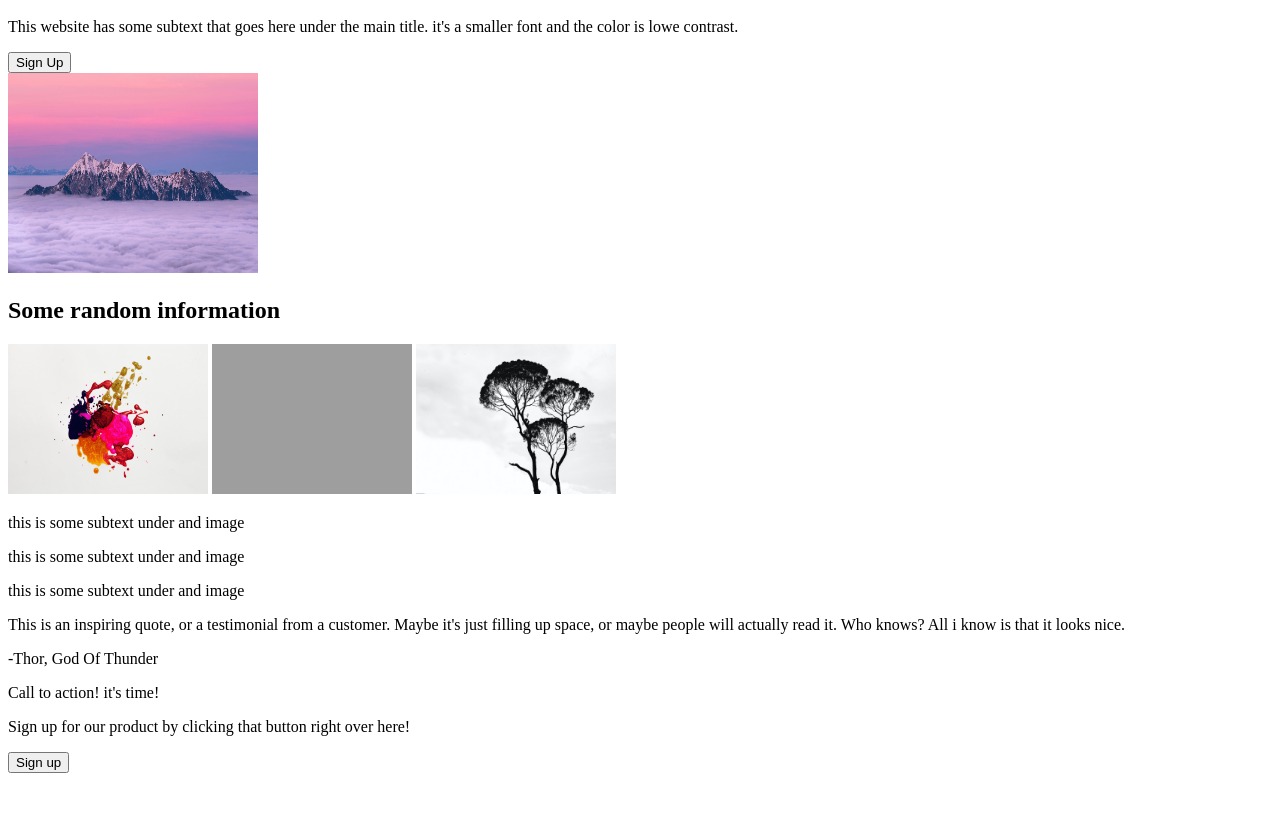
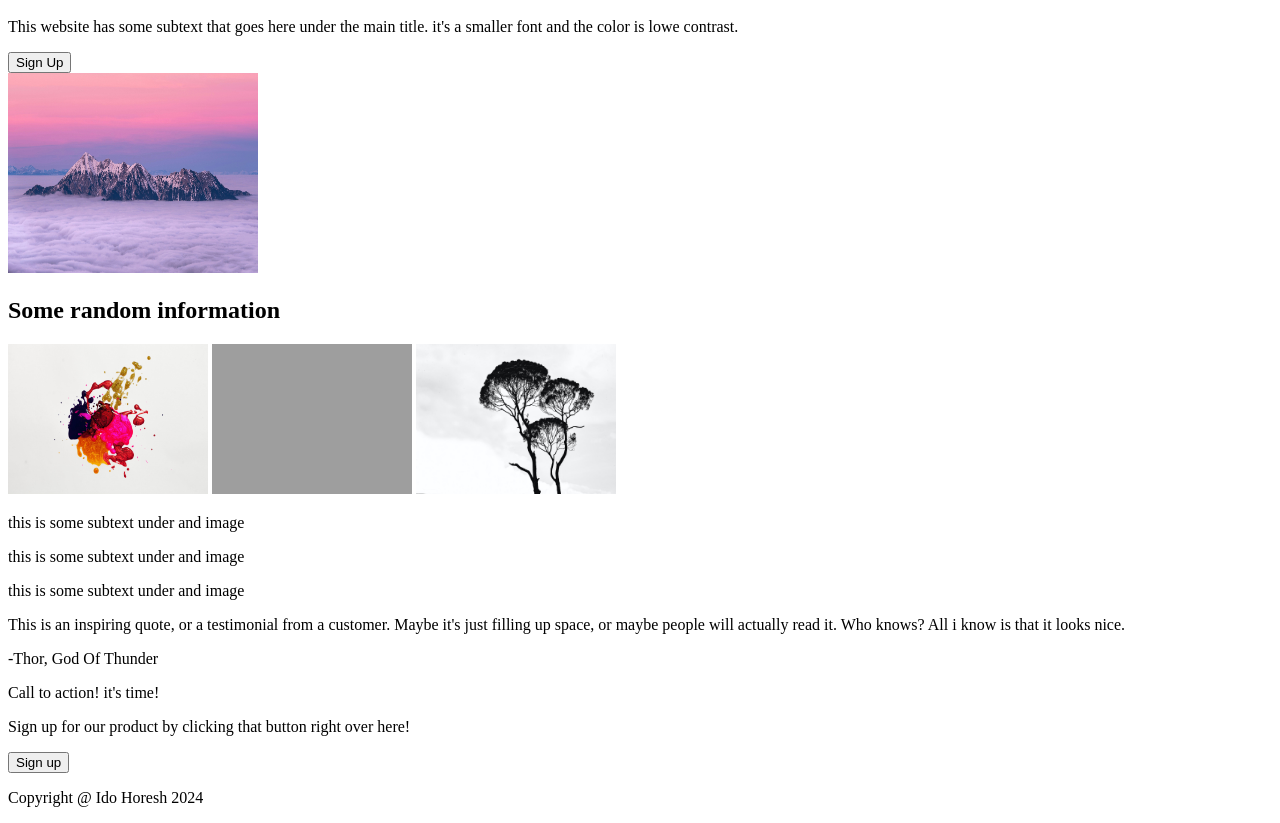
Before and after one commit to IdoHoresh/LandingPage, a plain HTML site: page index.html in a window 1280 px wide. Shown: the part 165-988 px from the top of the page. Before the commit the page ends 946 px from the top, so only its background shows below. Drawn offline with Linux system fonts and the light colour scheme; grey boxes are pictures that could not be loaded.

Commit message:
added the footer section with a text

```diff
--- a/index.html
+++ b/index.html
@@ -61,6 +61,9 @@
     <button class="bottom_signup">Sign up</button>
 </div>
 
+<div class="footer">
+<p class="footer_text"> Copyright @ Ido Horesh 2024</p>
+</div>
 
 
 </body>
```
